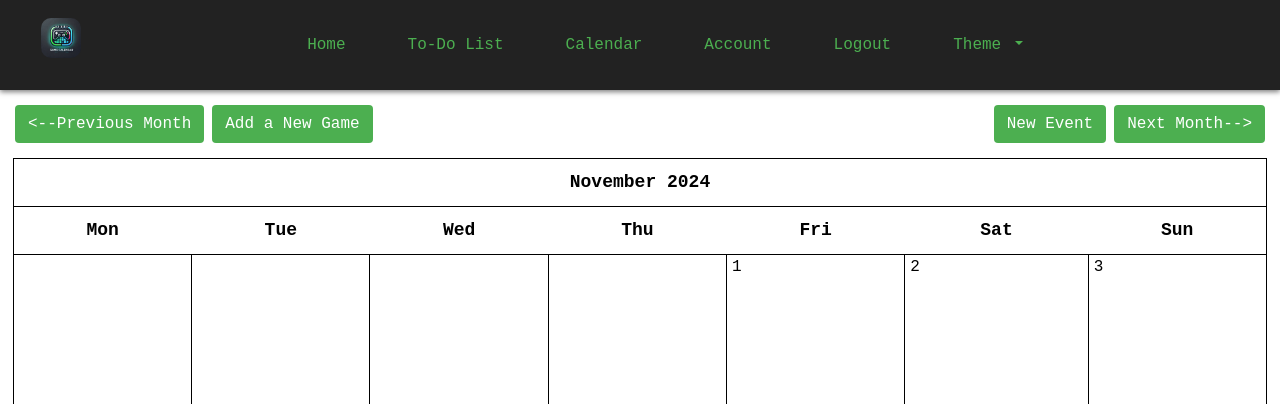
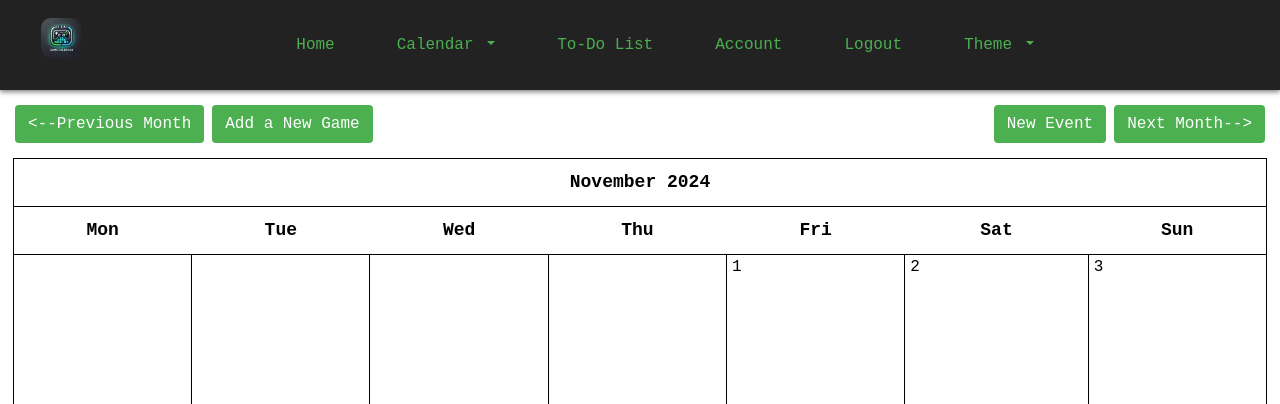
Before and after one commit to UCCS-CS4300-5300/Group2-fall2024, a Django app: page /calendar/1 in a window 1280 px wide. Shown: the top 404 px of the page. Run offline with Django 4.2, Linux system fonts and the light colour scheme; a user stored in the database is signed in; data comes from the database, SQL or seed files in the repository; both versions use the stored data as it was after the commit; some libraries are stand-ins or nearby versions.

Commit message:
Added drop-down for Calendar button

```diff
--- a/project/home/templates/base_template.html
+++ b/project/home/templates/base_template.html
@@ -37,8 +37,18 @@
                     <ul class="navbar-nav">
                         <li class="nav-item active"><a class="nav-link" href="{% url 'home' %}">Home</a></li>
                         {% if user.is_authenticated %}
+                        <!-- Calendar View Dropdown -->
+                        <li class="nav-item dropdown">
+                            <a class="nav-link dropdown-toggle" id="viewToggleDropdown" role="button" data-toggle="dropdown" aria-haspopup="true" aria-expanded="false">
+                                Calendar
+                            </a>
+                            <div class="dropdown-menu" aria-labelledby="viewToggleDropdown">
+                                <a class="dropdown-item" href="{% url 'calendar' user.id %}">Monthly</a>
+                                <a class="dropdown-item" href="#">Weekly</a>
+                            </div>
+                        </li>
                             <li class="nav-item"><a class="nav-link" href="{% url 'todo_list' %}">To-Do List</a></li>
-                            <li class="nav-item"><a class="nav-link" href="{% url 'calendar' user.id %}">Calendar</a></li>
+
                             <li class="nav-item"><a class="nav-link" href="{% url 'user_page' %}">Account</a></li>
                             <li class="nav-item"><a class="nav-link" href="{% url 'logout' %}">Logout</a></li>
                         {% else %}
```
Also changed, not shown: project/db.sqlite3.
